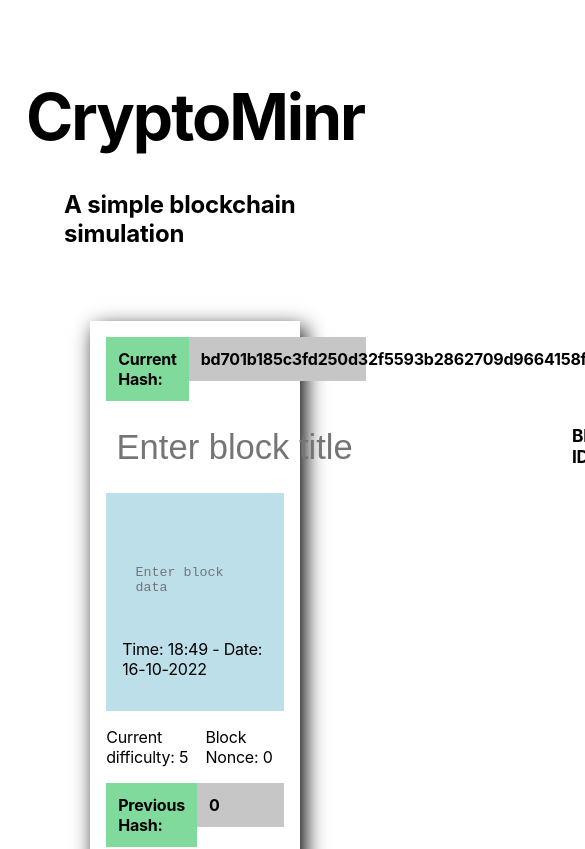
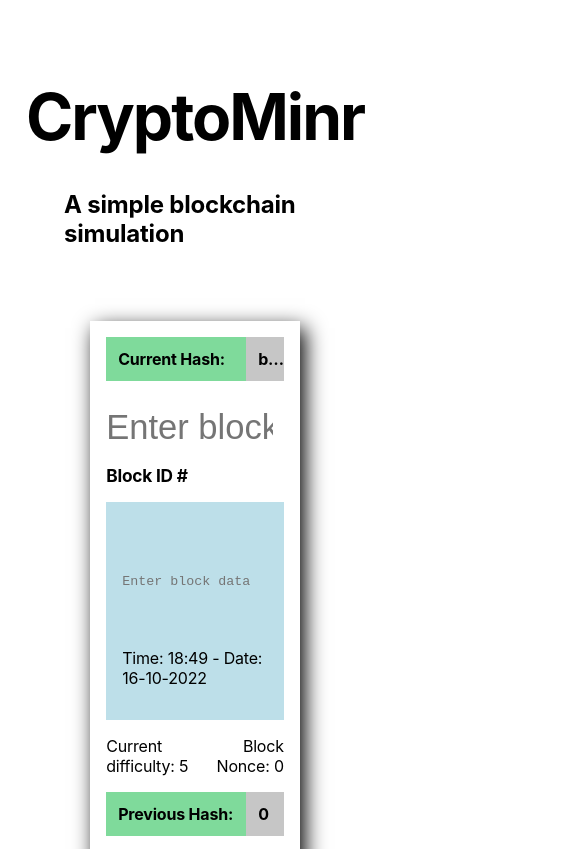
Before and after one commit to davecarter/cryptominr.nft, a Next.js app: page / in a window 390 px wide. Shown: the top 849 px of the page, 585 px wide, since content can reach past the window. Built offline with nearby package versions, Linux system fonts and the light colour scheme.

Commit message:
adds mediaqueries

```diff
--- a/components/Block.jsx
+++ b/components/Block.jsx
@@ -136,7 +136,7 @@ export const Block = ({
           <>
             <span className={styles.blockDataLabelContainer}>
               <span className={styles.blockDataLabel}>Block data:</span>
-              <span className={styles.blockDateLabel}>Creation date: {date}</span>
+              <span className={styles.blockDateLabel}>{date}</span>
             </span>
             <p>{blockData}</p>
           </>
--- a/styles/Block.module.css
+++ b/styles/Block.module.css
@@ -12,6 +12,7 @@
   border: none;
   background: transparent;
   font-size: 1.2em;
+  width: 80%;
 }
 
 .headingContainer {
@@ -22,6 +23,17 @@
   padding: 16px 0 0;
 }
 
+@media screen and (max-width: 640px) {
+  .headingContainer {
+    flex-direction: column;
+  }
+
+  .headingContainer input {
+    padding-left: 0;
+    width: 100%;
+  }
+}
+
 .previousHashContainer,
 .currentHashContainer {
   display: flex;
@@ -30,6 +42,7 @@
   font-size: 1em;
 }
 
+.currentHash,
 .previousHash {
   color: black;
   width: 100%;
@@ -37,8 +50,10 @@
   padding: 12px;
   font-weight: bold;
   flex-basis: 15%;
+  min-width: 140px;
 }
 
+.currentHashData,
 .previousHashData {
   color: black;
   width: 100%;
@@ -46,24 +61,8 @@
   padding: 12px;
   font-weight: bold;
   flex-basis: 85%;
-}
-
-.currentHash {
-  color: black;
-  width: 100%;
-  background: #7fda9b;
-  padding: 12px;
-  font-weight: bold;
-  flex-basis: 15%;
-}
-
-.currentHashData {
-  color: black;
-  width: 100%;
-  background: #c6c6c6;
-  padding: 12px;
-  font-weight: bold;
-  flex-basis: 85%;
+  overflow: hidden;
+  text-overflow: ellipsis;
 }
 
 .title,
@@ -110,8 +109,18 @@
   text-align: right;
 }
 
+@media screen and (max-width: 640px) {
+  .blockDataLabel {
+    width: 100%;
+  }
+
+  .blockDateLabel {
+    display: none;
+  }
+}
+
 .blockDataInput {
-  padding: 2em 1em;
+  padding: 2em 0;
   background: #bddfe9;
   color: black;
   margin: 1em 0;
@@ -156,42 +165,34 @@
   position: inherit;
   border: none;
   background: #49ee6c;
-  background-color: -webkit-linear-gradient(
-    -45deg,
+  background-color: -webkit-linear-gradient(-45deg,
       transparent 25%,
       #49ee6c 25%,
       #49ee6c 50%,
       transparent 50%,
       transparent 75%,
-    #49ee6c 75%
-  );
-  background: -moz-linear-gradient(
-    -45deg,
+      #49ee6c 75%);
+  background: -moz-linear-gradient(-45deg,
       transparent 25%,
       #49ee6c 25%,
       #49ee6c 50%,
       transparent 50%,
       transparent 75%,
-    #49ee6c 75%
-  );
-  background: -o-linear-gradient(
-    -45deg,
+      #49ee6c 75%);
+  background: -o-linear-gradient(-45deg,
       transparent 25%,
       #49ee6c 25%,
       #49ee6c 50%,
       transparent 50%,
       transparent 75%,
-    #49ee6c 75%
-  );
-  background: linear-gradient(
-    -45deg,
+      #49ee6c 75%);
+  background: linear-gradient(-45deg,
       transparent 25%,
       #49ee6c 25%,
       #49ee6c 50%,
       transparent 50%,
       transparent 75%,
-    #49ee6c 75%
-  );
+      #49ee6c 75%);
   color: black;
   font-size: 1em;
   font-weight: bold;
@@ -204,6 +205,7 @@
   from {
     background-position: 0%;
   }
+
   to {
     background-position: 100%;
   }
@@ -213,6 +215,7 @@
   from {
     background-position: 0%;
   }
+
   to {
     background-position: 100%;
   }
@@ -226,3 +229,9 @@
   font-size: 1em;
   margin: 0 0 16px;
 }
+
+@media screen and (max-width: 640px) {
+  .footerContainer span:nth-last-child(1) {
+    text-align: right;
+  }
+}
```
Lines whose indentation alone changed are shown as unchanged.
